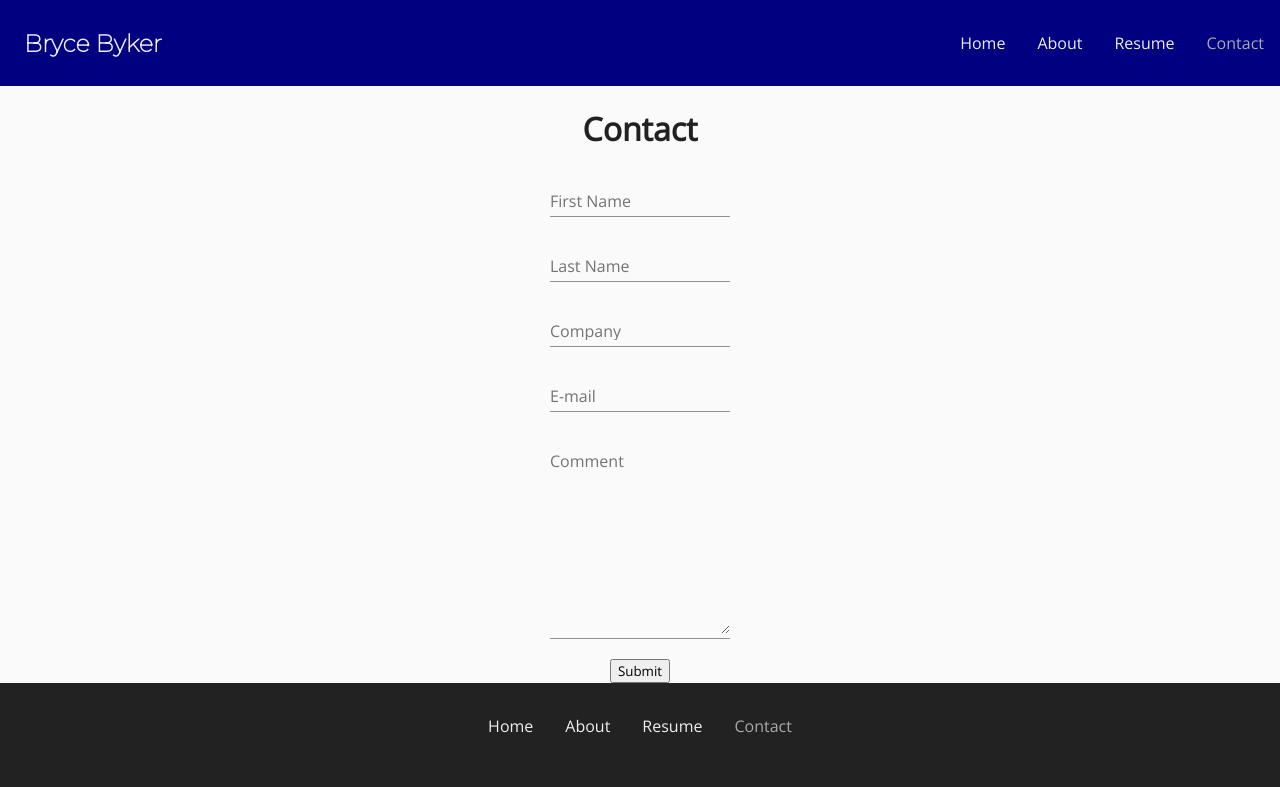
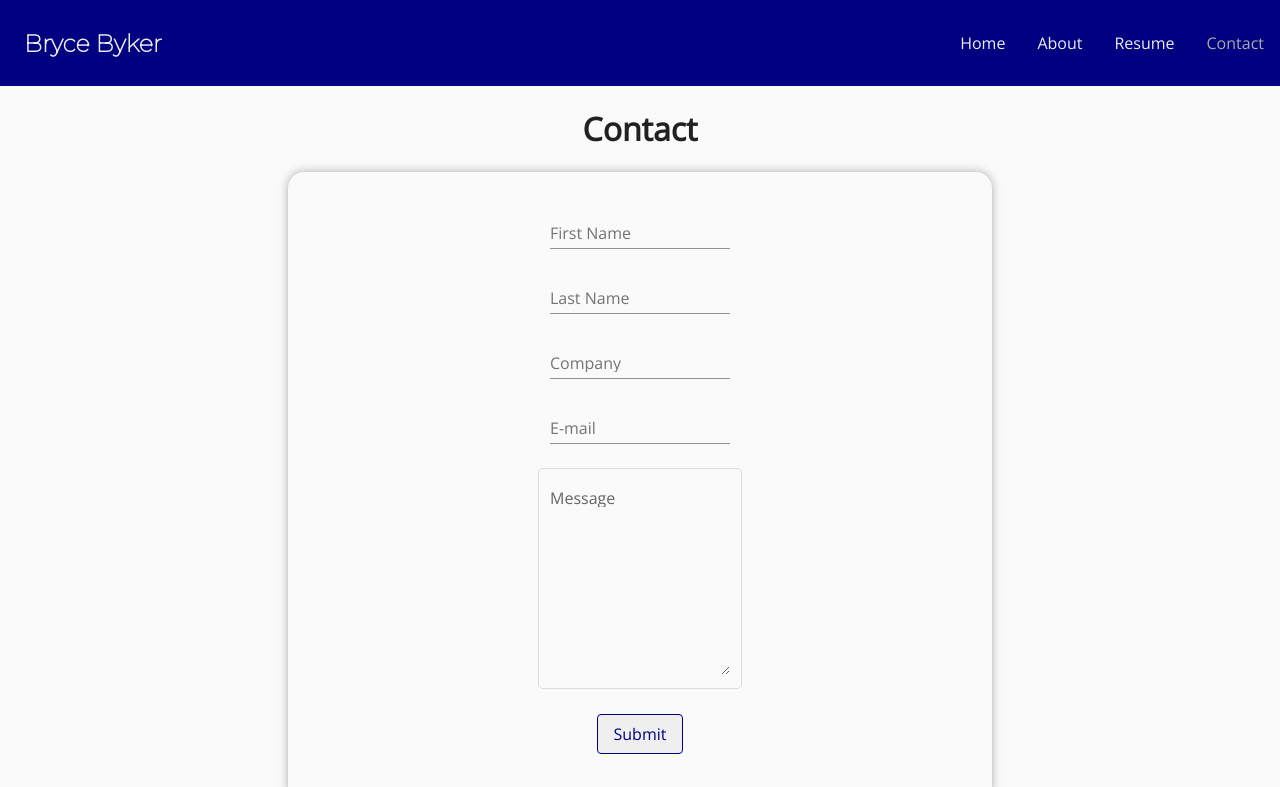
Before and after one commit to Bykerbry/portfolio, an Angular app: page /contact in a window 1280 px wide. Shown: the top 787 px of the page. Built offline with nearby package versions, Linux system fonts and the light colour scheme.

Commit message:
add custom angular material theme & contact styling

```diff
--- a/angular.json
+++ b/angular.json
@@ -23,7 +23,9 @@
               "src/favicon.ico",
               "src/assets"
             ],
-            "styles": [
+            "styles": [ {
+              "input": "src/material-theme.scss"
+            },
               "src/styles.css"
             ],
             "scripts": []
--- a/src/app/contact/contact.component.css
+++ b/src/app/contact/contact.component.css
@@ -13,3 +13,44 @@ h1 {
     display: flex;
     flex-direction: column;
 }
+
+button {
+    color: #000080;
+    font-size: 1rem;
+    border-radius: .25em;
+    text-decoration: none;
+    border: 1px solid #000080;
+    padding: .5em 1em;
+    text-align: center;
+    margin-bottom: 1rem;
+    cursor: pointer;
+}
+
+button:hover {
+    color: #EEE;
+    background-color: #000080;
+}
+
+
+@media screen and (min-width: 480px) {
+    .inner-container {
+        display: flex;
+        flex-direction: column;
+        align-items: center;
+        border-radius: 1rem;
+        box-shadow: 0px 0px 10px #AAA;
+        width: 75vw;
+        padding: 2rem;
+        margin-bottom: 2rem;
+    }
+    .form-el {
+        max-width: 67%;
+    }
+
+}
+
+@media screen and (min-width: 601px) {
+    .inner-container {
+        width: 50vw
+    }
+}
--- a/src/app/contact/contact.component.html
+++ b/src/app/contact/contact.component.html
@@ -2,6 +2,8 @@
 
 <div class="form-container">
     <!-- <form> -->
+    <div class="inner-container">
+
         <div class="form-el">
             <mat-form-field>
                 <input matInput placeholder='First Name' name="firstName" id="firstName" type="text">
@@ -23,10 +25,13 @@
             </mat-form-field>
         </div>
         <div class="form-el">
-            <mat-form-field>
+            <mat-form-field appearance="outline">
+                <mat-label>Message</mat-label>
                 <textarea matInput placeholder="Comment" name="comment" id="comment" cols="30" rows="10"></textarea>
             </mat-form-field>
         </div>
         <button>Submit</button>
+
+    </div>
     <!-- </form> -->
 </div>
--- /dev/null
+++ b/src/material-theme.scss
@@ -0,0 +1,11 @@
+@import '~@angular/material/theming';
+
+@include mat-core();
+
+$material-theme-primary: mat-palette($mat-blue, 900);
+$material-theme-accent: mat-palette($mat-blue, A200, A100, A400);
+$material-theme-warn: mat-palette($mat-red);
+
+$material-theme: mat-light-theme($material-theme-primary, $material-theme-accent, $material-theme-warn);
+
+@include angular-material-theme($material-theme);
--- a/src/styles.css
+++ b/src/styles.css
@@ -1,5 +1,4 @@
 /* You can add global styles to this file, and also import other style files */
-@import "~@angular/material/prebuilt-themes/indigo-pink.css";
 
 * {
     font-family: 'Open Sans', sans-serif;
@@ -9,3 +8,7 @@ html, body {
     margin: 0;
     background-color: #EEEEEE;
 }
+
+.mat-form-field-appearance-outline .mat-form-field-outline-thick {
+    color: #000080;
+}
```
Also changed, not shown: src/app/contact/contact.component.ts (+9 -0 lines).
